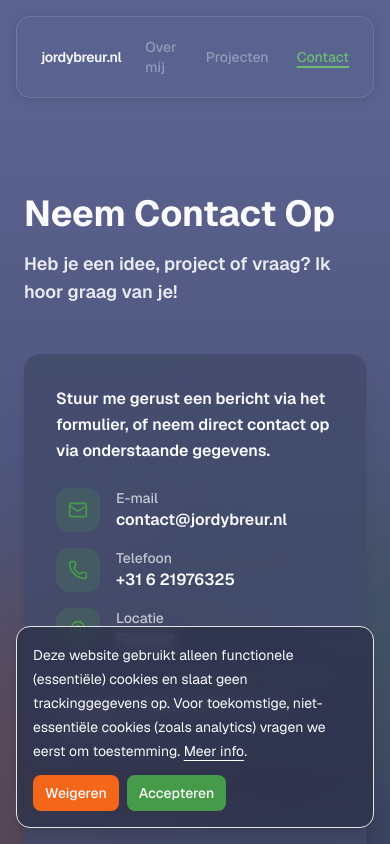
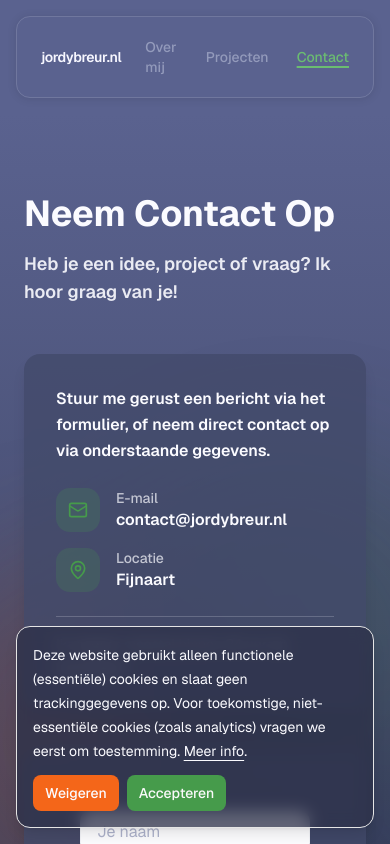
Before and after one commit to Joooooordy/portfolio-nextjs, a Next.js app: page /contact in a window 390 px wide. Built offline with nearby package versions, Linux system fonts and the light colour scheme.

Commit message:
Remove phone from contact

```diff
--- a/app/contact/page.tsx
+++ b/app/contact/page.tsx
@@ -81,21 +81,6 @@ export default function ContactPage() {
 
                   <div className="flex items-start gap-4">
                     <div className="bg-dark_spring_green-600/20 p-3 rounded-xl">
-                      <Phone className="w-5 h-5 text-dark_spring_green-600" />
-                    </div>
-                    <div>
-                      <p className="text-sm text-ghost_white-800/70 font-medium">Telefoon</p>
-                      <a
-                        href="tel:+31612345678"
-                        className="text-ghost_white-800 hover:text-dark_spring_green-600 transition-colors font-semibold"
-                      >
-                        +31 6 21976325
-                      </a>
-                    </div>
-                  </div>
-
-                  <div className="flex items-start gap-4">
-                    <div className="bg-dark_spring_green-600/20 p-3 rounded-xl">
                       <MapPin className="w-5 h-5 text-dark_spring_green-600" />
                     </div>
                     <div>
```
